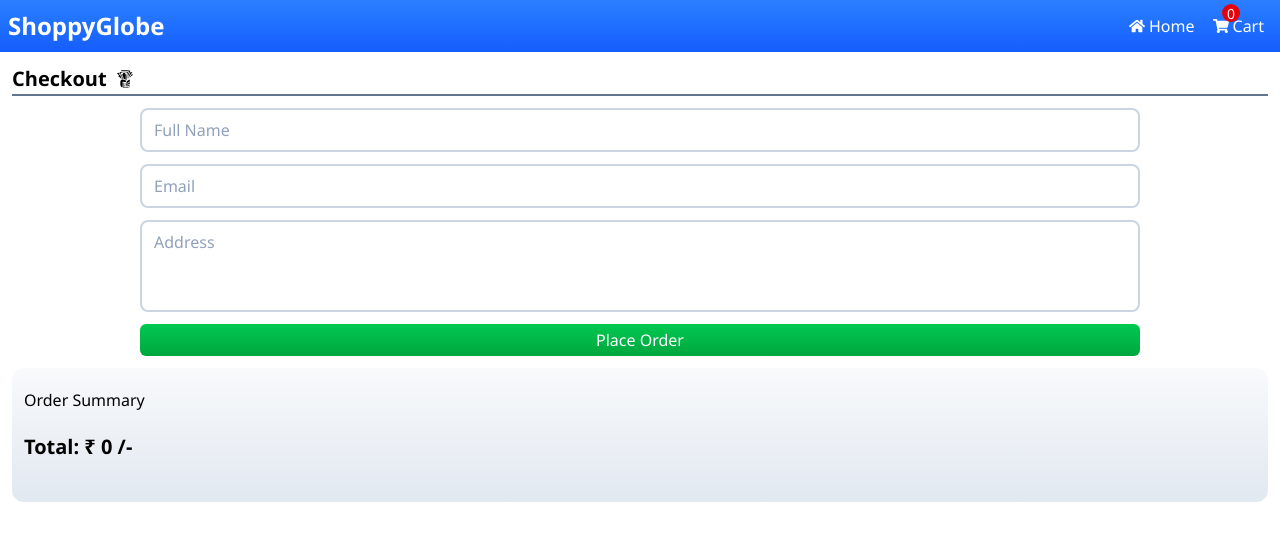
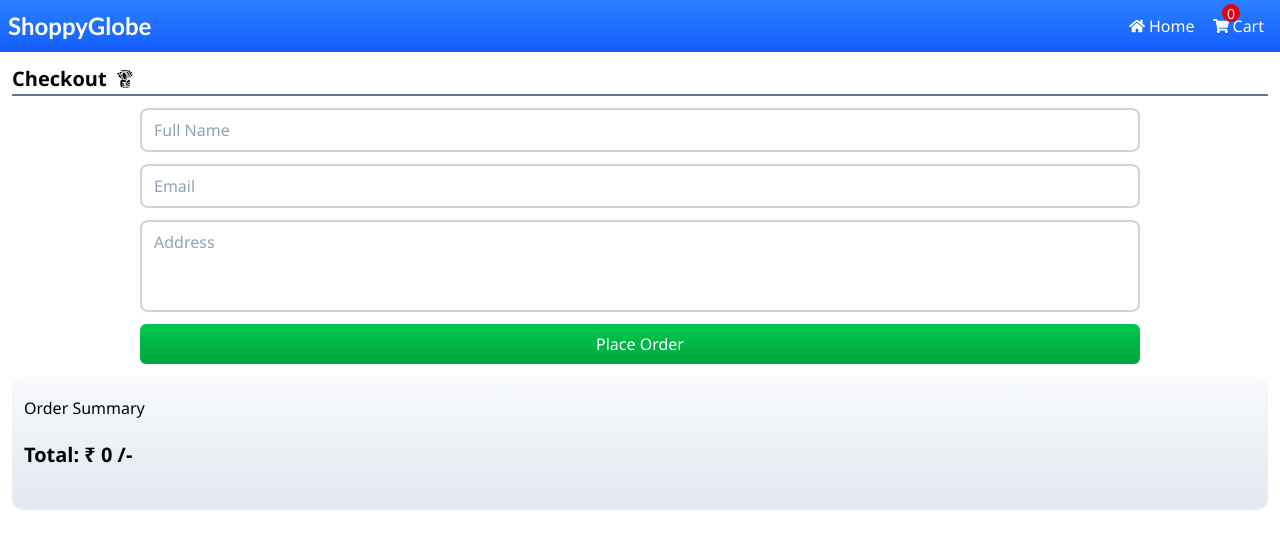
Before and after one commit to koushik2411/ShoppyGlobe-FE, a React (Vite) app: page /checkout in a window 1280 px wide. Shown: the top 548 px of the page. Built offline with nearby package versions, Linux system fonts and the light colour scheme.

Commit message:
23rd commit: Modified logo

```diff
--- a/src/index.css
+++ b/src/index.css
@@ -48,6 +48,7 @@ header {
 }
 
 .logo {
+    font-family: 'Trebuchet MS', 'Lucida Sans Unicode', 'Lucida Grande', 'Lucida Sans', Arial, sans-serif;
     font-size: 24px;
     font-weight: 700;
 }
@@ -391,6 +392,7 @@ textarea {
 }
 
 form button {
+    padding: 8px;
     background: linear-gradient(180deg, var(--color-green-500), var(--color-green-600));
     color: white;
 }
```
